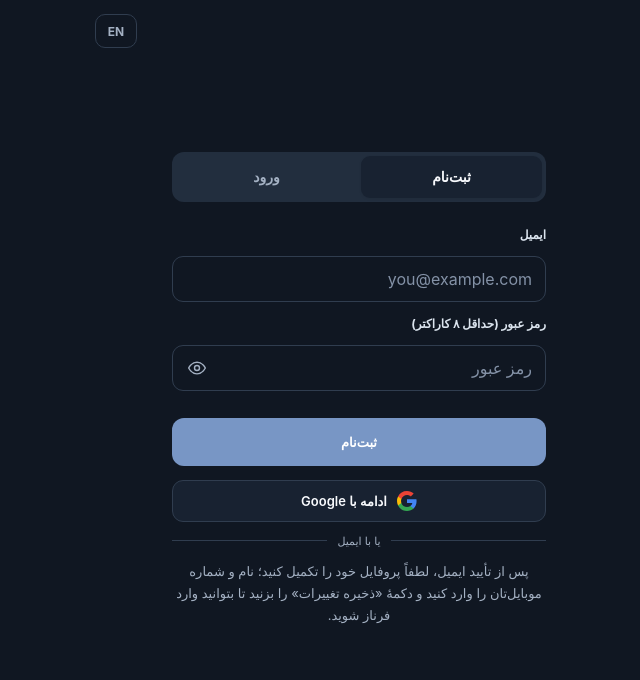
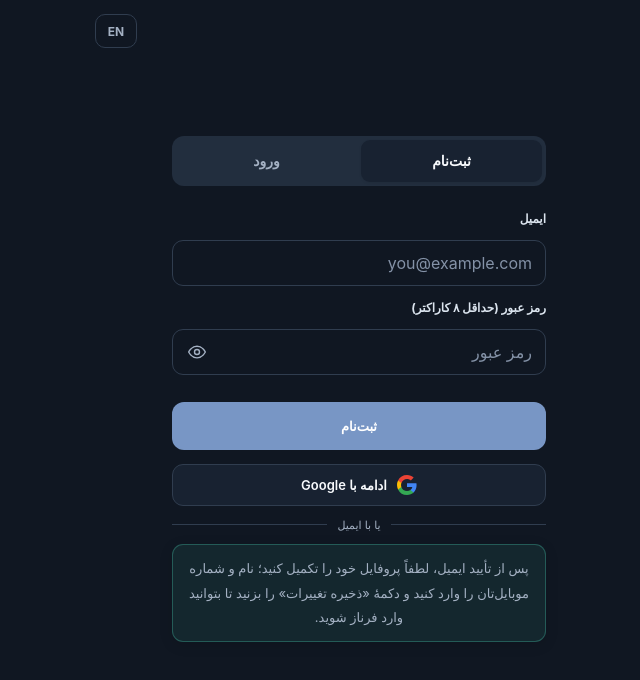
Before and after one commit to kalaghkocholo/HAN, a plain HTML site: page index.html in a window 1280 px wide. Shown: the whole page, without its empty margins (281-921 px from the left). Drawn offline with Linux system fonts and the light colour scheme.

Commit message:
برجسته‌سازی محترمانه راهنمای تکمیل پروفایل

```diff
--- a/styles.css
+++ b/styles.css
@@ -237,7 +237,7 @@ html[dir="ltr"] .auth-language-switch{right:max(16px,calc((100vw - 560px)/2 + 16
 .auth-card h2{font-size:23px;font-weight:750;margin:0 0 7px;text-align:center}
 .auth-card>p:not(.status){text-align:center;color:var(--muted);margin:0 0 22px;font-size:13px}
 .auth-submit{width:100%;margin-top:18px;min-height:48px;border-radius:12px}
-.auth-switch-hint{color:var(--muted);font-size:11px;text-align:center;margin:10px 0 0}
+.auth-switch-hint{color:var(--white);font-size:12px;line-height:1.9;text-align:center;margin:14px 0 0;padding:11px 13px;border:1px solid rgba(80,227,194,.28);border-radius:11px;background:rgba(80,227,194,.08);box-shadow:0 3px 14px rgba(0,0,0,.12)}
 .auth-inline-action{align-self:flex-end;min-height:34px;padding:5px 2px;border:0;background:transparent;color:var(--accent);font-size:11px;font-weight:650;text-align:right;cursor:pointer}
 .auth-inline-action:focus-visible{outline:2px solid var(--accent);outline-offset:3px;border-radius:5px}
 .auth-inline-action:disabled{opacity:.55;cursor:wait}
```
